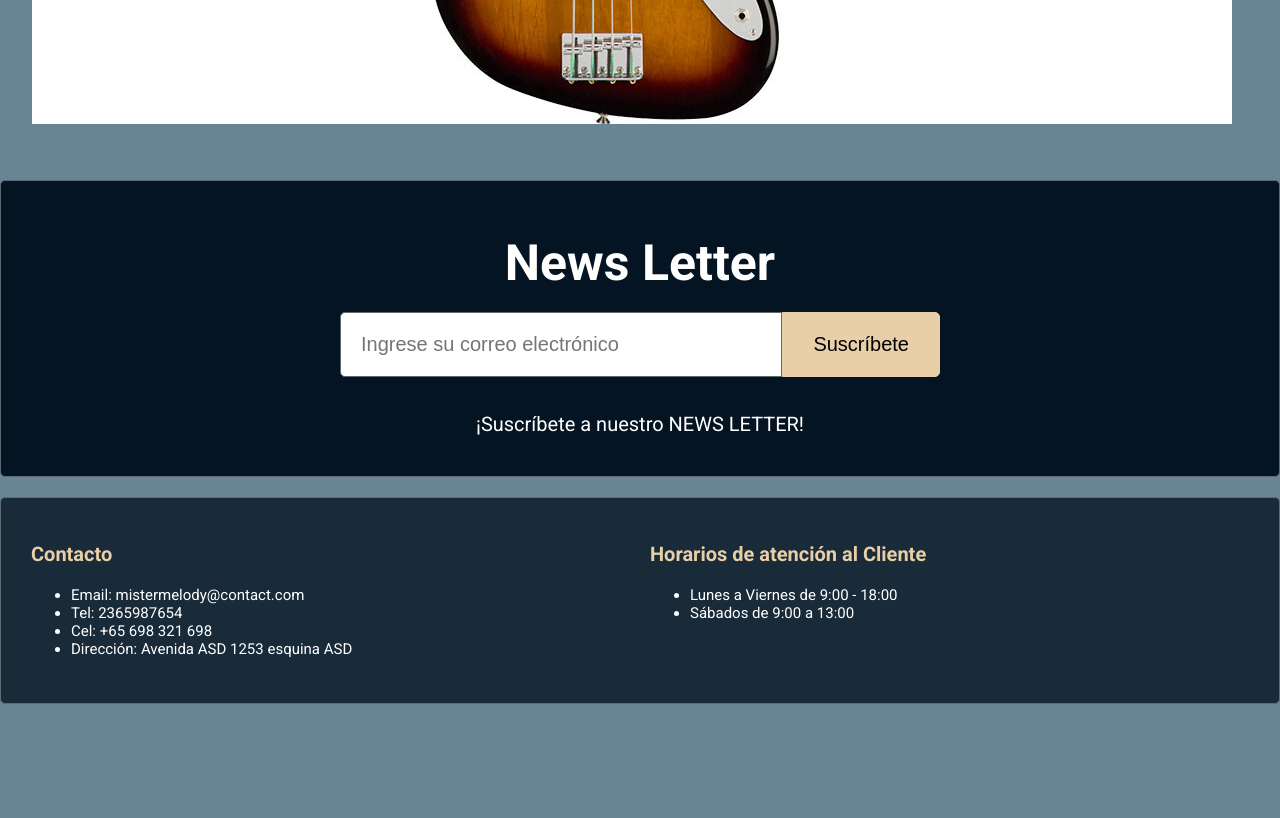
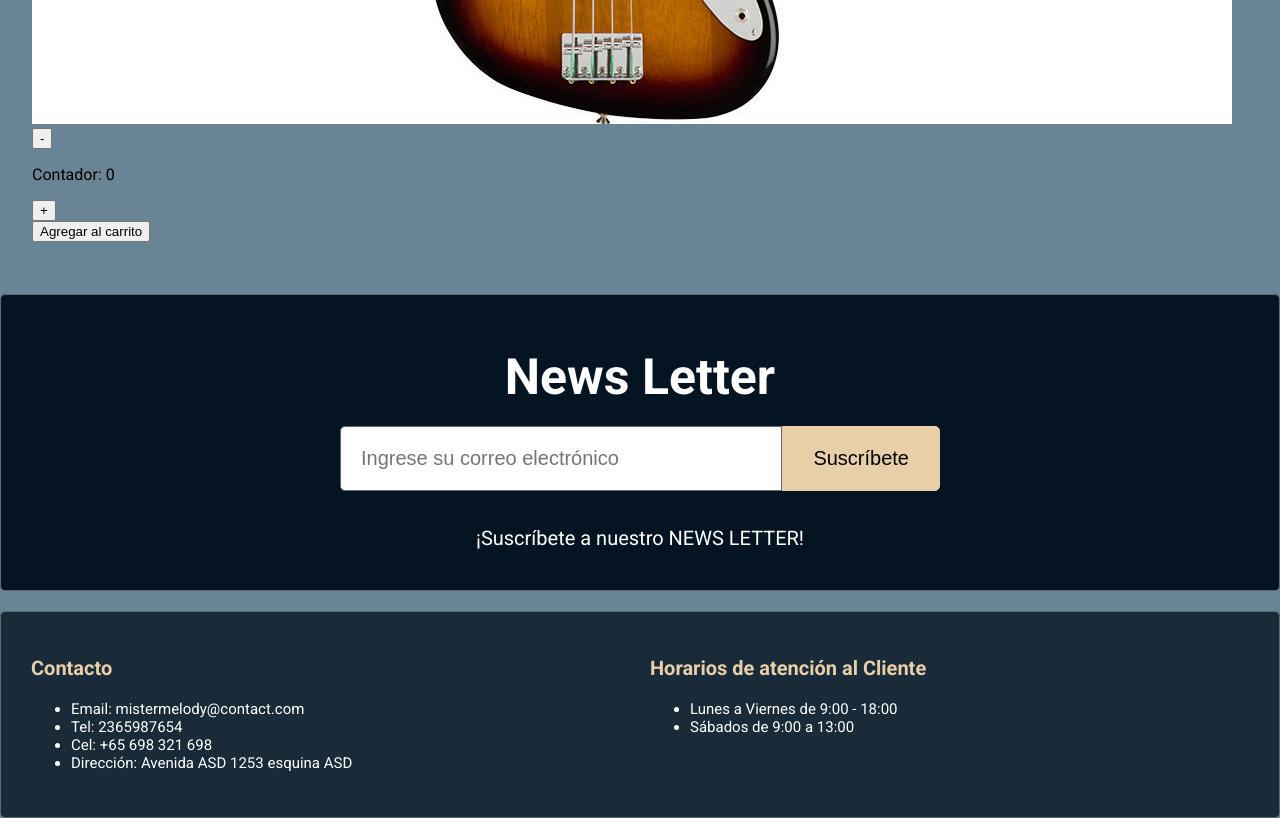
Before and after one commit to GermanGutiUy/Tienda-de-Musica-German-Gutierrez, a React (Vite) app: page /detalle/123 in a window 1280 px wide. Shown: the part 1520-2338 px from the top of the page. Before the commit the page ends 2224 px from the top, so only its background shows below. Built offline with nearby package versions, Linux system fonts and the light colour scheme.

Commit message:
Contador

```diff
--- /dev/null
+++ b/src/components/ItemCount/ItemCount.jsx
@@ -0,0 +1,27 @@
+import React, { useState } from 'react';
+import ContadorLogic from './contadorLogic';
+
+const ItemCount = ({ agregarAlCarrito }) => {
+  const [contador, setContador] = useState(0);
+
+  // Aumento de contador
+  const aumentarContador = () => {
+    if (contador < 10) // Agregar el stock máximo
+      setContador(contador + 1);
+  };
+
+  // Disminuyo de contador
+  const disminuirContador = () => {
+    if (contador > 0)
+      setContador(contador - 1);
+  };
+
+  return (
+    <div>
+      <ContadorLogic contador={contador} aumentarContador={aumentarContador} disminuirContador={disminuirContador} />
+      <button onClick={() => agregarAlCarrito(contador)}>Agregar al carrito</button>
+    </div>
+  );
+};
+
+export default ItemCount;
--- /dev/null
+++ b/src/components/ItemCount/contadorLogic.jsx
@@ -0,0 +1,13 @@
+import React from 'react';
+
+const ContadorLogic = ({ contador, aumentarContador, disminuirContador }) => {
+  return (
+    <div>
+      <button onClick={disminuirContador}>-</button>
+      <p>Contador: {contador}</p>
+      <button onClick={aumentarContador}>+</button>
+    </div>
+  );
+};
+
+export default ContadorLogic;
--- a/src/components/itemDetailContainer/itemDetail.jsx
+++ b/src/components/itemDetailContainer/itemDetail.jsx
@@ -1,12 +1,24 @@
 import React from 'react'
 import './ItemDetail.css'
+import ItemCount from '../ItemCount/ItemCount.jsx'
 
 const ItemDetail = ({producto}) => {
+
+  const agregarAlCarrito = (contador) => {
+    const prodcutoCarrito = {
+      ...producto,
+      cantidad: contador
+
+    }
+
+  }
+
   return (
     <div>
       <h2>{producto.nombre}</h2>
       <p>{producto.descripcionLargo}</p>
       <img src ={producto.imagen} alt={producto.nombre} />
+      <ItemCount agregarAlCarrito = {agregarAlCarrito}/>
     </div>
   )
 }
```
Also changed, not shown: src/components/ItemCount/contadorEventListener.jsx (added, +29 -0 lines), src/components/contador/contador.jsx (deleted, +0 -26 lines), src/components/contador/contadorEventListener.jsx (deleted, +0 -31 lines), src/components/contador/contadorLogic.jsx (deleted, +0 -13 lines).
